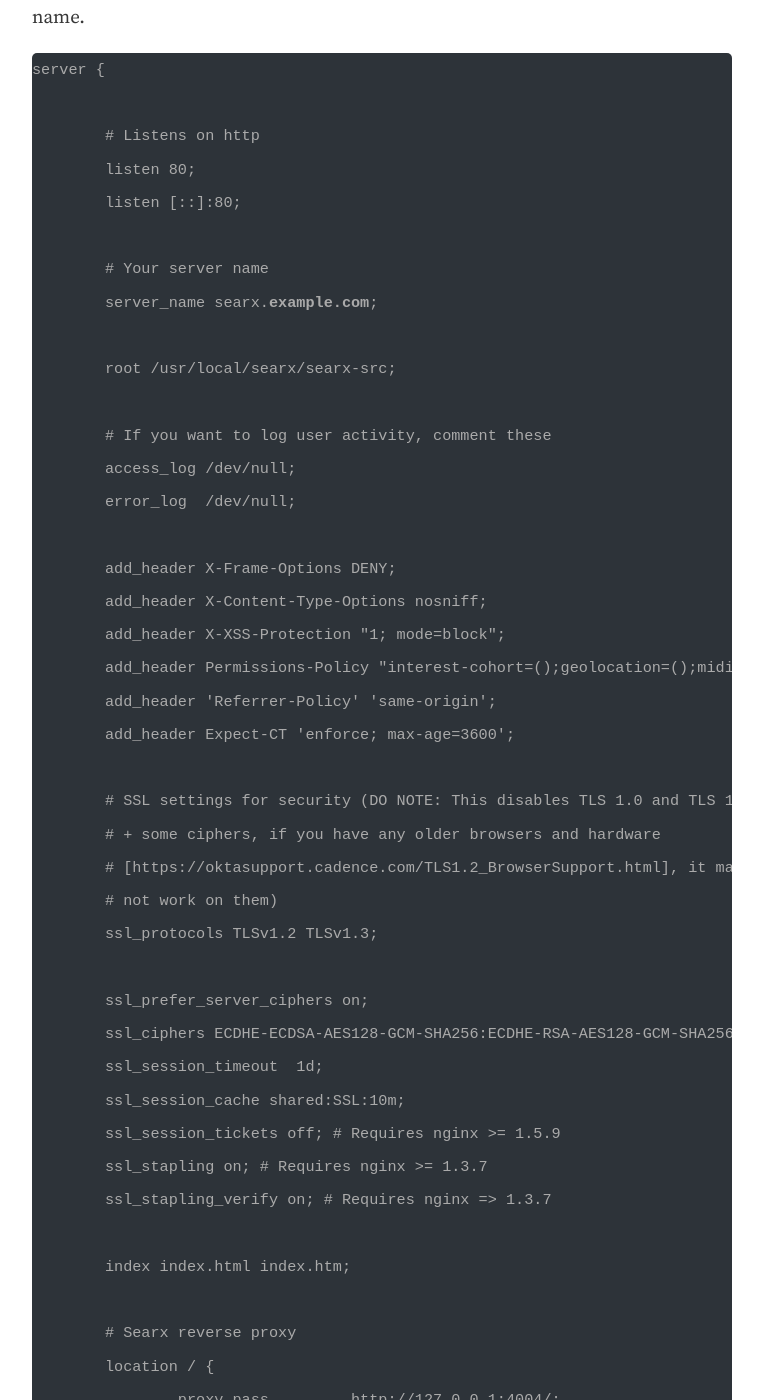
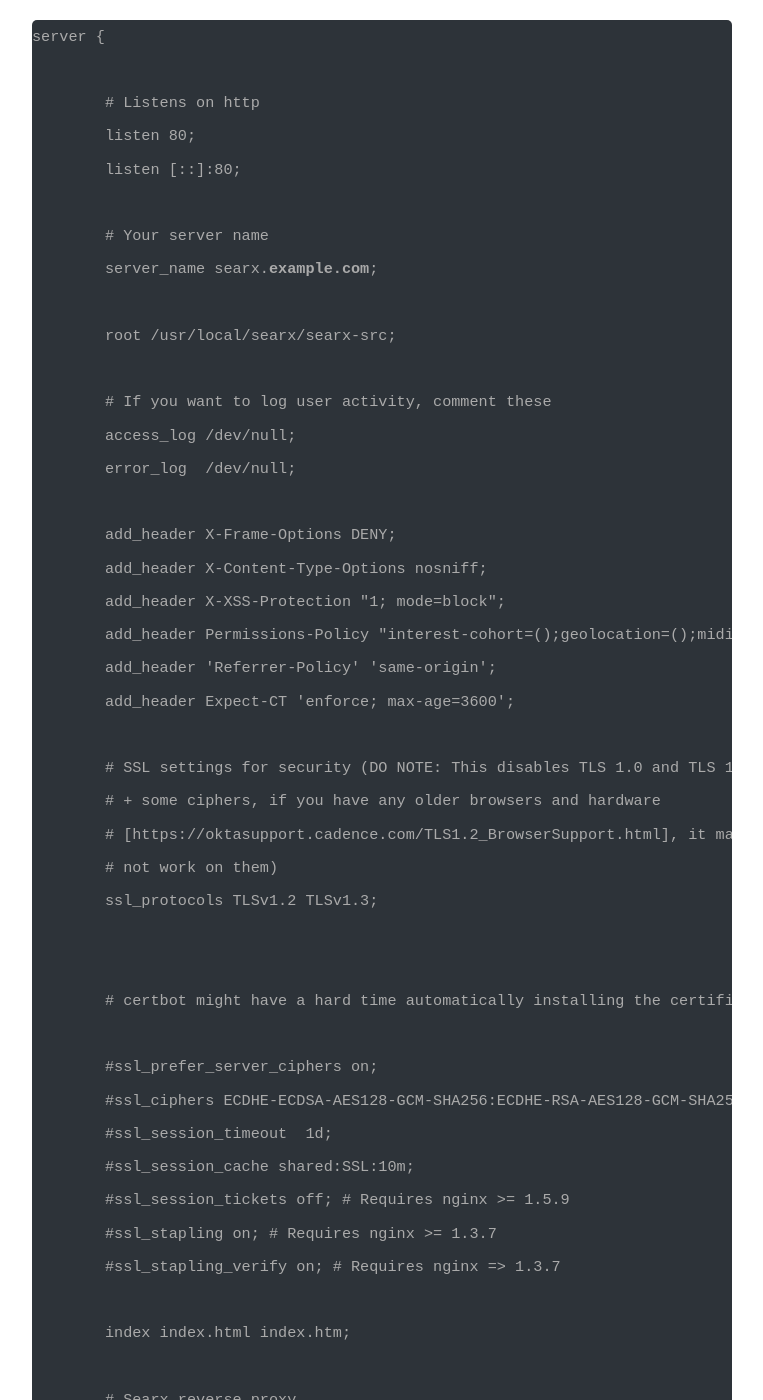
Before and after one commit to tenseoverflow/hen.ee, a Jekyll site: the page built from _posts/2021-07-15-searx-guide.md, in a window 1280 px wide and 1400 px high, scrolled down 4822 px. Shown: the whole window, without its empty margins (258-1021 px from the left). Built offline with Jekyll 4.4.1, drawn with Linux system fonts in a browser that asks for light colours; some of the changed text lies outside the part shown.

Commit message:
updates to searx guide
Might work better now and out-of-the-boxy.

```diff
--- a/_posts/2021-07-15-searx-guide.md
+++ b/_posts/2021-07-15-searx-guide.md
@@ -44,7 +44,7 @@ Cloudflare's DNS for example:
 
 ## Setting up Environment
 
-When you have done that, we will update the system. You will need Nginx and Git for this, these commands will install it for you. You should have sudo privileges or be <code>root</code>. If you are the <code>root</code> user you can omit <code>sudo</code> from the commands.
+When you have done that, we will update the system. You will need Nginx and Git for this, these commands will install it for you. You should have sudo privileges and be a user other than `root`; it is preferred that way due to permission errors you might encounter while being `root`.
 
 <pre><code>$ sudo apt update
 $ sudo apt upgrade
@@ -113,13 +112,16 @@ Paste the following content in there and replace <code>example.com</code> with y
         # not work on them)
         ssl_protocols TLSv1.2 TLSv1.3;
 
-        ssl_prefer_server_ciphers on;
-        ssl_ciphers ECDHE-ECDSA-AES128-GCM-SHA256:ECDHE-RSA-AES128-GCM-SHA256:ECDHE-ECDSA-AES256-GCM-SHA384:ECDHE-RSA-AES256-GCM-SHA384:ECDHE-ECDSA-CHACHA20-POLY1305:ECDHE-RSA-CHACHA20-POLY1305:DHE-RSA-AES128-GCM-SHA256:DHE-RSA-AES256-GCM-SHA384;
-        ssl_session_timeout  1d;
-        ssl_session_cache shared:SSL:10m;
-        ssl_session_tickets off; # Requires nginx >= 1.5.9
-        ssl_stapling on; # Requires nginx >= 1.3.7
-        ssl_stapling_verify on; # Requires nginx => 1.3.7
+
+        # certbot might have a hard time automatically installing the certificates if these are enabled. You can enable these later if you'd like.
+
+        #ssl_prefer_server_ciphers on;
+        #ssl_ciphers ECDHE-ECDSA-AES128-GCM-SHA256:ECDHE-RSA-AES128-GCM-SHA256:ECDHE-ECDSA-AES256-GCM-SHA384:ECDHE-RSA-AES256-GCM-SHA384:ECDHE-ECDSA-CHACHA20-POLY1305:ECDHE-RSA-CHACHA20-POLY1305:DHE-RSA-AES128-GCM-SHA256:DHE-RSA-AES256-GCM-SHA384;
+        #ssl_session_timeout  1d;
+        #ssl_session_cache shared:SSL:10m;
+        #ssl_session_tickets off; # Requires nginx >= 1.5.9
+        #ssl_stapling on; # Requires nginx >= 1.3.7
+        #ssl_stapling_verify on; # Requires nginx => 1.3.7
 
         index index.html index.htm;
 
```
Also changed, not shown: other parts of _posts/2021-07-15-searx-guide.md (+5 -4 lines).
